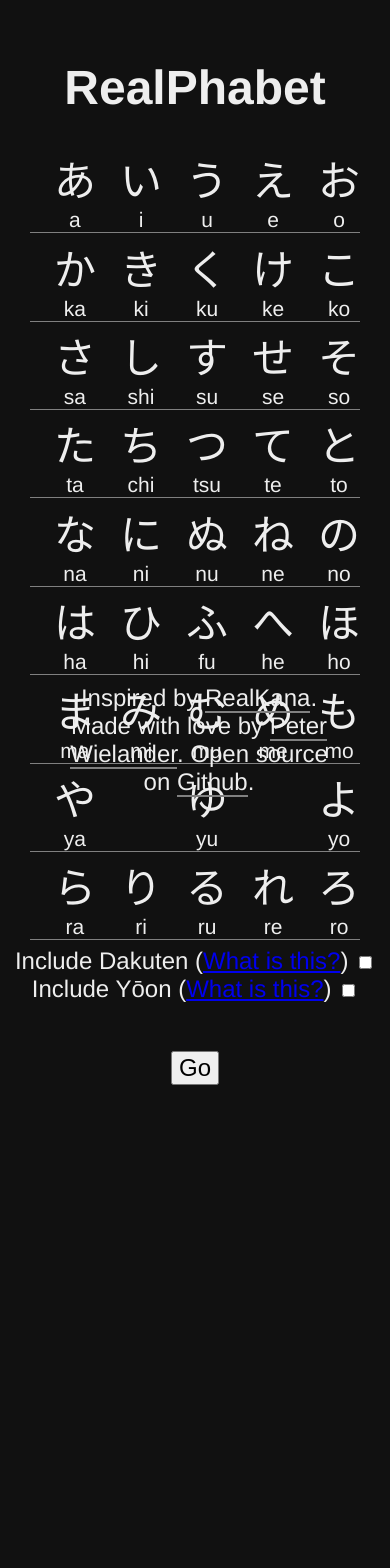
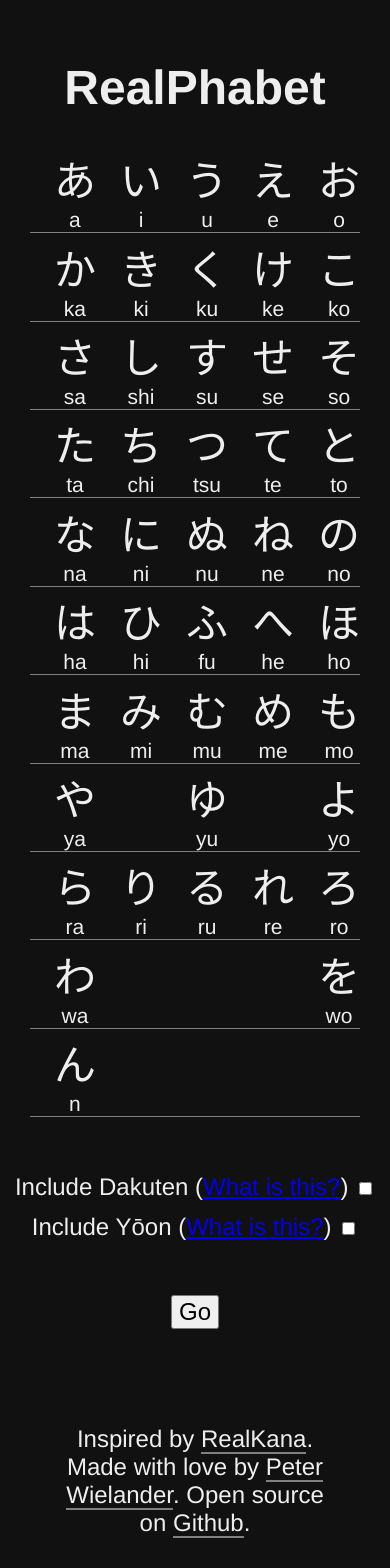
Before and after one commit to VaguelySerious/realphabet, a Vue app: page / in a window 390 px wide. Shown: the top 1568 px of the page. Before the commit the page ends 1141 px from the top, so only its background shows below. Built offline with nearby package versions, Linux system fonts and the light colour scheme.

Commit message:
Fix mobile styling

```diff
--- a/src/App.vue
+++ b/src/App.vue
@@ -73,6 +73,10 @@
   bottom: 0
   margin: 2rem
 
+  @media (max-width: 800px)
+    position: inherit
+    margin-top: 2rem
+
   & a
     text-decoration: none
     color: inherit
--- a/src/components/Examiner.vue
+++ b/src/components/Examiner.vue
@@ -5,7 +5,7 @@
     <p v-if="state === 'error'" class="exam-message error">Wrong!</p>
     <p v-if="state === 'success'" class="exam-message success">Nice!</p>
 
-    <div class="debug">
+    <div v-if="debug" class="debug">
       <div v-for="(stack, i) in pile">
         <hr class="hr" />
         <div class="debug-stack">
@@ -34,6 +34,7 @@
       state: '',
       pile,
       failed: 0,
+      debug: false,
     }
   },
   methods: {
--- a/src/components/Selector.vue
+++ b/src/components/Selector.vue
@@ -16,6 +16,7 @@
     </div>
   </div>
   <div class="selector-option">
+    <div class="selector-option-item">
       <label class="selector-option-label" for="Diacritics">
         Include Dakuten (<a
           href="https://en.wikipedia.org/wiki/Dakuten_and_handakuten"
@@ -31,7 +32,7 @@
         v-model="dakuten"
       />
     </div>
-  <div class="selector-option">
+    <div class="selector-option-item">
       <label class="selector-option-label" for="Diacritics">
         Include Yōon (<a
           href="https://en.wikipedia.org/wiki/Y%C5%8Don"
@@ -46,6 +47,7 @@
         name="Diacritics"
         v-model="yoon"
       />
+    </div>
   </div>
   <button @click="done" type="button" class="button -primary">Go</button>
 </template>
@@ -111,6 +113,19 @@
     // justify-items: center
     overflow-y: scroll
 
+    @media (max-width: 800px)
+      overflow-y: auto
+      max-height: 100%
+      height: 100%
+
+  &-option
+    margin-top: 2rem
+
+    &-item
+      padding: 0.25rem
+
+    // &-input
+
 .row
   display: flex
   margin-bottom: 0.1rem
```
Lines whose indentation alone changed are shown as unchanged.
